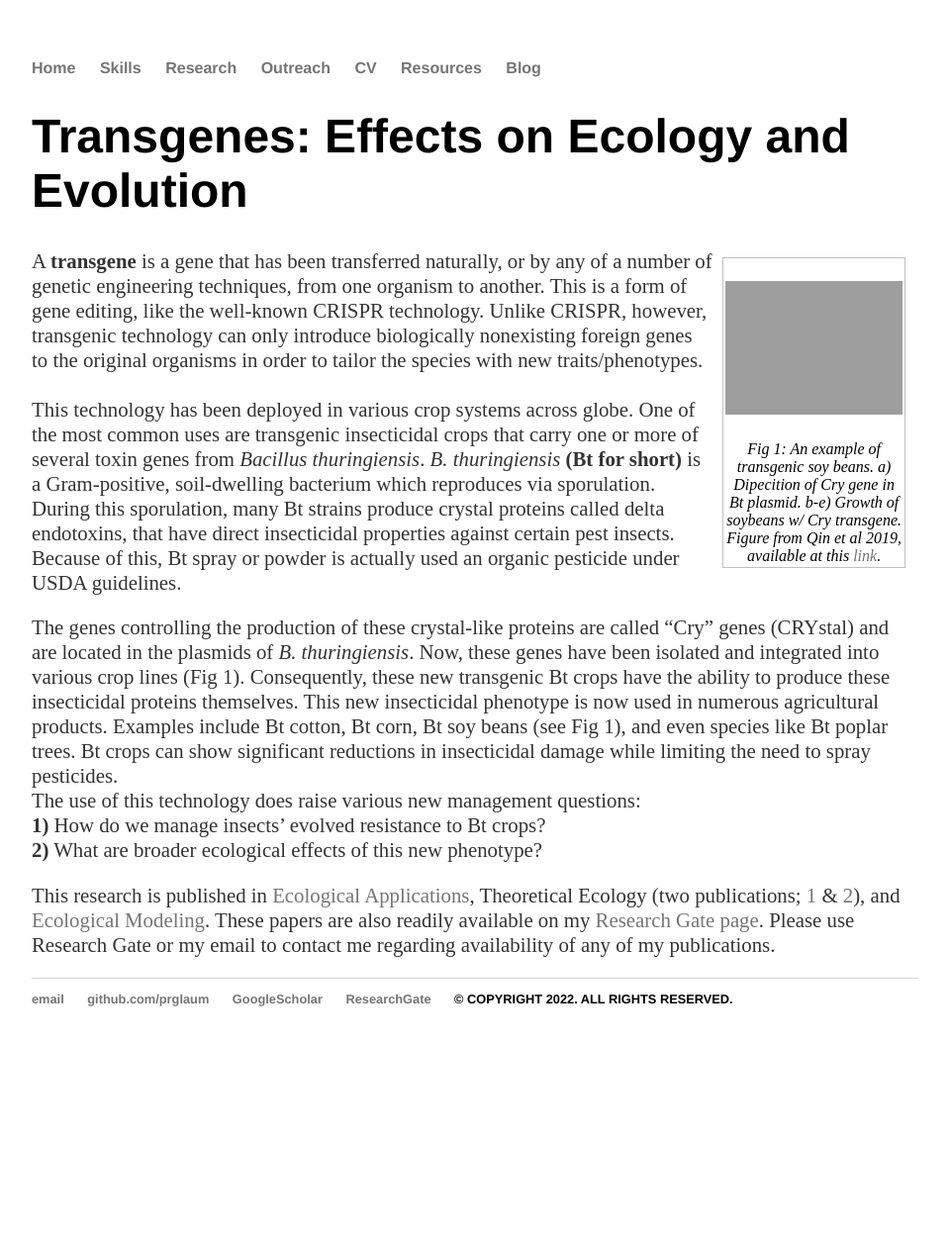
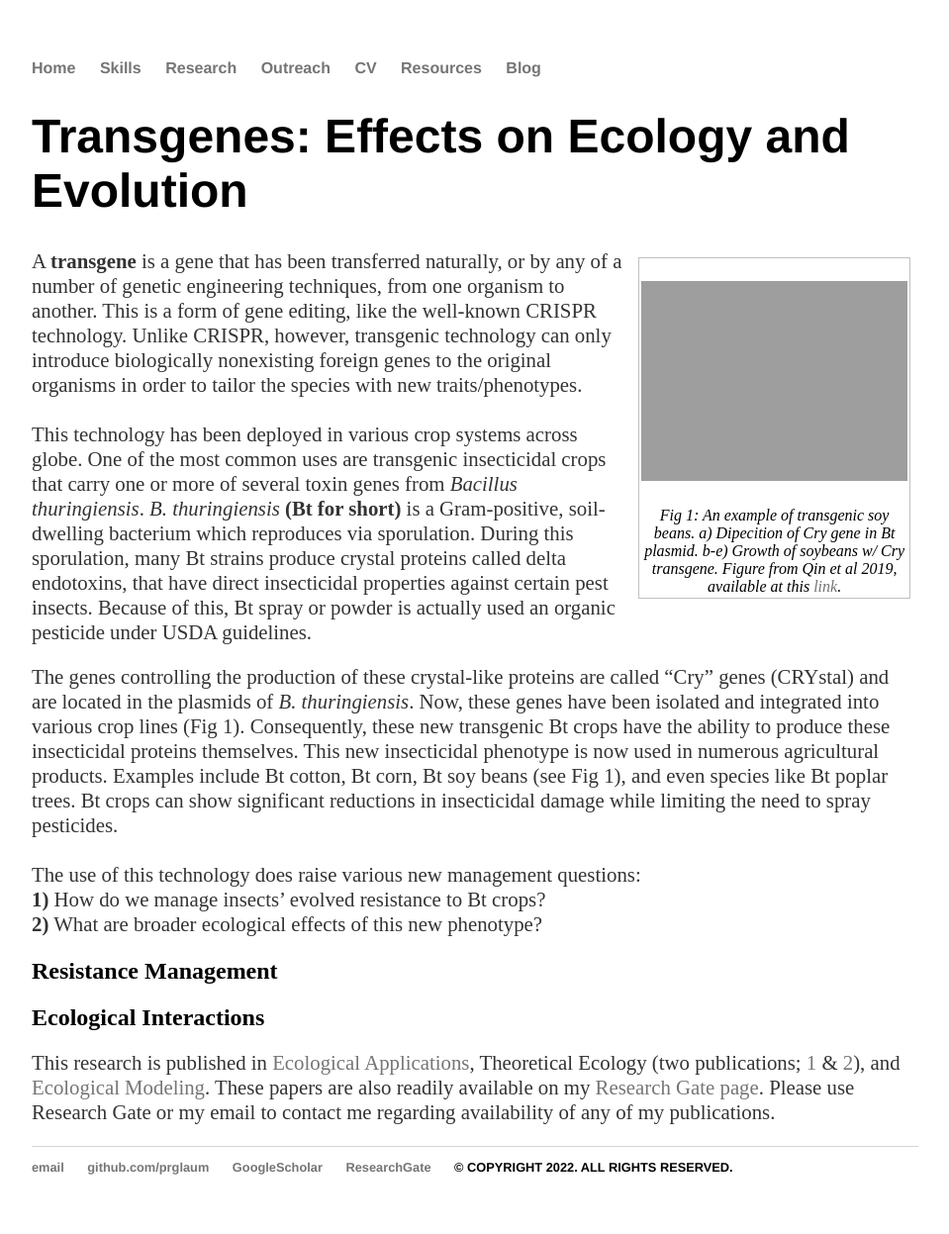
Before and after one commit to prglaum/prglaum.github.io, a Jekyll site: the page built from research/transgenes/index.html, in a window 1280 px wide. Shown: the whole page at 99% size, without its empty margins (160-1119 px from the left). Built offline with Jekyll 4.4.1, drawn with Linux system fonts in a browser that asks for light colours; before the commit the page ends 1077 px from its top, so only the background shows below that.

Commit message:
Update index.html
Added h2 banners

```diff
--- a/research/transgenes/index.html
+++ b/research/transgenes/index.html
@@ -6,11 +6,11 @@ title: Transgenes
 	<h1>Transgenes: Effects on Ecology and Evolution</h1>
 </div><!-- /.blurb -->
 
-<figure20 class="float-img-right">
+<figure30 class="float-img-right">
 		<p><img class=scaled src="{{site.url}}/docs/assets/images/transgCryANDSoy.png" alt="Transgenic soy beans example">
 		<figcaption>Fig 1: An example of transgenic soy beans. a) Dipecition of Cry gene in Bt plasmid. b-e) Growth of soybeans w/ Cry transgene.
     Figure from Qin et al 2019, available at this <a href="https://bmcbiotechnol.biomedcentral.com/articles/10.1186/s12896-019-0563-1" target="_blank" rel="noopener noreferrer">link</a>.</figcaption>
-</figure20>
+</figure30>
 
 <p>A <b>transgene</b> is a gene that has been transferred naturally, or by any of a number of genetic engineering techniques, from one organism to another.
   This is a form of gene editing, like the well-known CRISPR technology. Unlike CRISPR, however, transgenic technology can only introduce biologically
@@ -26,10 +26,14 @@ title: Transgenes
   these insecticidal proteins themselves.
   This new insecticidal phenotype is now used in numerous agricultural products. Examples include Bt cotton, Bt corn, Bt soy beans (see Fig 1), and even
   species like Bt poplar trees. Bt crops can show significant reductions in insecticidal damage while limiting the need to spray pesticides.
-  <br>The use of this technology does raise various new management questions:
+  <br><br>The use of this technology does raise various new management questions:
   <br><b>1)</b> How do we manage insects’ evolved resistance to Bt crops?
   <br><b>2)</b> What are broader ecological effects of this new phenotype?
 </p>
+
+<h2 display="block" style="clear:right" style="clear:left">Resistance Management</h2>
+
+<h2 display="block" style="clear:right" style="clear:left">Ecological Interactions</h2>
 
 <p display="block" style="clear:right" style="clear:left"> This research is published in
 	<a href="https://esajournals.onlinelibrary.wiley.com/doi/abs/10.1890/09-1869.1" target="_blank" rel="noopener noreferrer">Ecological Applications</a>,
```
